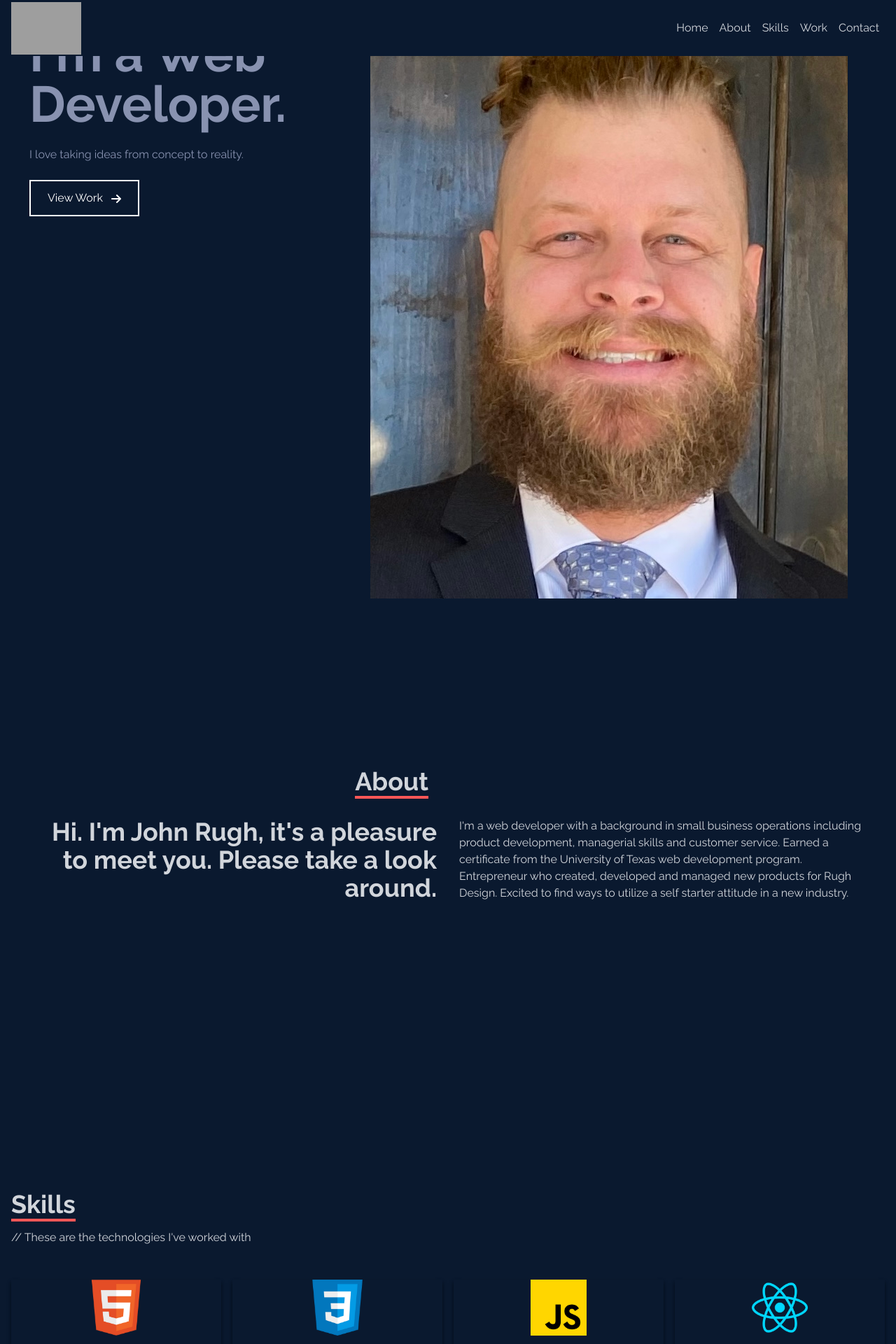
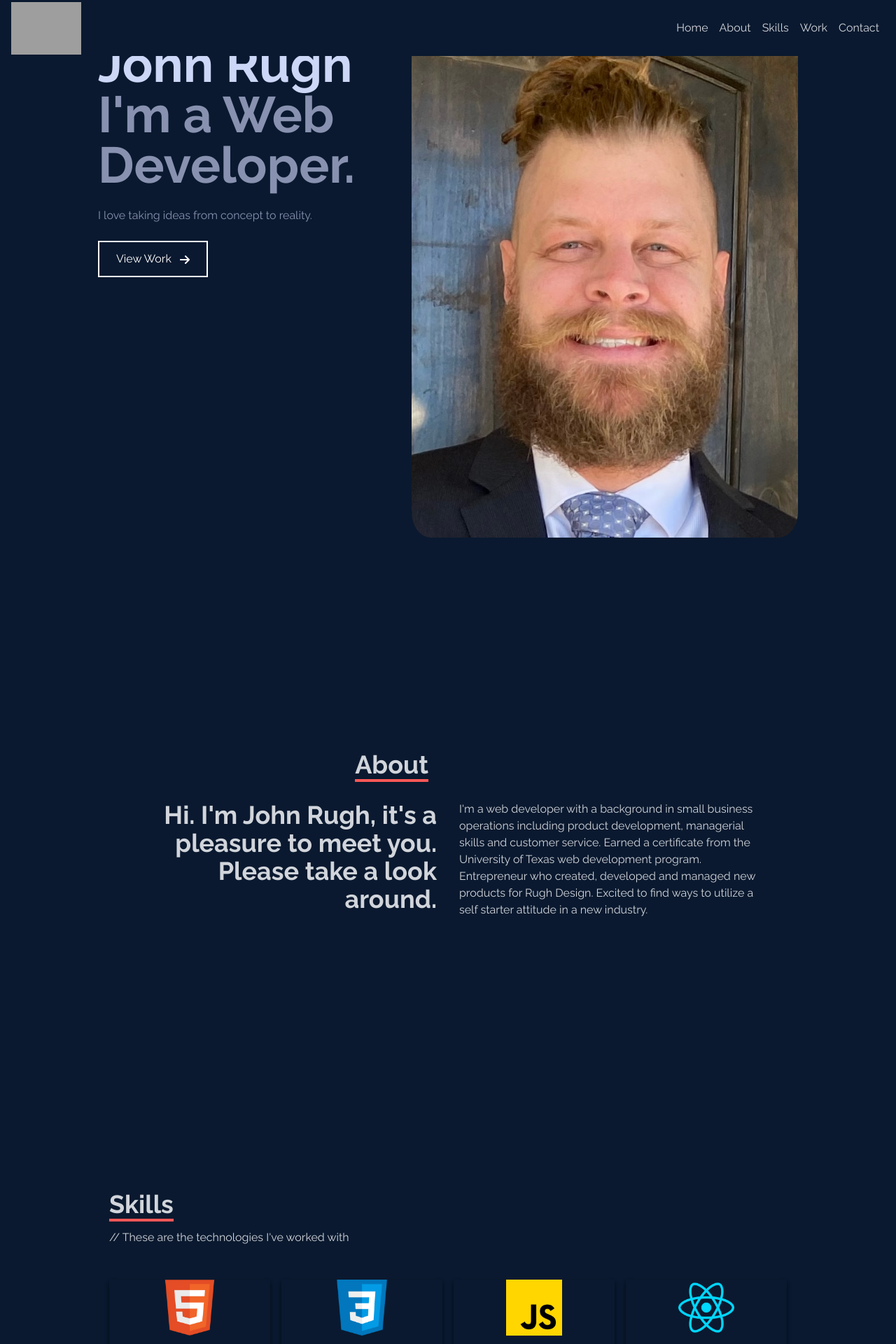
Before and after one commit to roodhouse/python-portfolio, a Flask app: page / in a window 1280 px wide. Shown: the top 1920 px of the page at 70% size. Run offline with Flask 3, Linux system fonts and the light colour scheme; some libraries are stand-ins or nearby versions; grey boxes are pictures that could not be loaded.

Commit message:
finished responsive

```diff
--- a/app.py
+++ b/app.py
@@ -49,6 +49,12 @@ class Contact(db.Model):
     email = db.Column(db.String(250), nullable=False)
     message = db.Column(db.String(1000), nullable=False)
 
+class Social(db.Model):
+    id = db.Column(db.Integer, primary_key=True)
+    name = db.Column(db.String(250), nullable=False)
+    img_url = db.Column(db.String(250), nullable=False)
+    link = db.Column(db.String(250), nullable=False)
+
 class NewContactForm(FlaskForm):
     name = StringField('', validators=[DataRequired()], render_kw={'placeholder': 'Name'})
     email = EmailField('', validators=[DataRequired()], render_kw={'placeholder': 'Email'})
@@ -57,6 +63,7 @@ class NewContactForm(FlaskForm):
 
 with app.app_context():
     db.create_all()
+    db.session.commit
 
 # seed db
 # html = Skills(
@@ -268,7 +275,33 @@ with app.app_context():
 #     code = 'https://github.com/roodhouse/frontend-mentor-workit-landing-page'
 # )
 
-# with app.app_context():
+# social seed
+
+linkedin = Social(
+    name = 'LinkedIn',
+    img_url = 'static/images/social/linkedin.svg',
+    link = 'https://www.linkedin.com/in/john-m-rugh/'
+)
+
+github = Social(
+    name = 'Github',
+    img_url = 'static/images/social/github.svg',
+    link = 'https://github.com/roodhouse'
+)
+
+email = Social(
+    name = 'Email',
+    img_url = 'static/images/social/email.svg',
+    link = 'mailto: rughjm@gmail.com'
+)
+
+resume = Social(
+    name = 'Resume',
+    img_url = 'static/images/social/resume.svg',
+    link = 'https://drive.google.com/file/d/1LeYXcuW6_-x19RBl2a57_uDf4rbFO1Gn/view?usp=drive_link'
+)
+
+with app.app_context():
 #     db.session.add(entertainment)
 #     db.session.add(galleria)
 #     db.session.add(space)
@@ -306,7 +339,12 @@ with app.app_context():
 #     db.session.add(pod)
 #     db.session.add(skilled)
 #     db.session.add(work_it)
-#     db.session.commit()
+    # db.session.add(linkedin)
+    # db.session.add(github)
+    # db.session.add(email)
+    # db.session.add(resume)
+
+    db.session.commit()
 
 @app.route("/", methods=['GET', 'POST'])
 def home():
--- a/static/css/styles.css
+++ b/static/css/styles.css
@@ -61,6 +61,14 @@ body {
     height: 100vh;
 }
 
+#homeContainerTwo {
+    max-width: 1000px;
+}
+
+.johnImg {
+    border-radius: 5%;
+}
+
 .nameIs {
     color: #ff5757;
 }
@@ -81,6 +89,10 @@ body {
     max-width: 700px;
     padding: 1rem 0 1rem 0;
     color: #8892B0;
+}
+
+#viewWork {
+    text-decoration: none;
 }
 
 .viewMoreButton {
@@ -380,4 +392,15 @@ body {
     #homeContainer, #aboutCopyTextContainer {
         padding: 0 42px;
     }
+
+    #aboutContainer, #skillsContainer, #workContainer {
+        max-width: 1000px;
+    }
+
+    #socialIcons {
+        position: fixed;
+        flex-direction: column;
+        top: 35%;
+        left: 0;
+    }
 }
--- a/templates/header/navbar.html
+++ b/templates/header/navbar.html
@@ -23,4 +23,7 @@
        <a class='nav-link' href="#workWrapper">Work</a>
        <a class='nav-link' href="#contactWrapper">Contact</a>
     </div>
+
+    <!-- Social Icons -->
+    <div id="socialIcons" class="d-none d-lg-flex "></div>
 </nav>
--- a/templates/home.html
+++ b/templates/home.html
@@ -6,13 +6,13 @@
             <h2 class="webDev fw-bolder">I'm a Web Developer.</h2>
             <p class="tagLine m-0">I love taking ideas from concept to reality.</p>
             <div class="viewMore">
-                <a>
+                <a id="viewWork" href="#workWrapper">
                     <button class="viewMoreButton">View Work<span><img class="arrowImage" src="{{ url_for('static', filename='images/arrow.svg') }}" alt="arrow"></span></button>
                 </a>
             </div>
         </div>
         <div id="homeImageContainer" class="homeImageContainer h-100 h-md-75 w-100">
-            <img src="{{ url_for('static', filename='images/me.jpg') }}" alt="John Rugh" class="h-md-100 mw-100">
+            <img src="{{ url_for('static', filename='images/me.jpg') }}" alt="John Rugh" class="h-md-100 mw-100 johnImg">
         </div>
     </div>
 </div>
--- a/templates/index.html
+++ b/templates/index.html
@@ -6,10 +6,10 @@
 <div id="headerContainer">
     {% include 'header.html' %}
 </div>
-<div id="homeWrapper" class="w-100 h-100">
+<div id="homeWrapper" class="w-100 h-100 d-lg-flex">
     {% include 'home.html' %}
 </div>
-<div id="aboutWrapper" class="w-100 h-100">
+<div id="aboutWrapper" class="w-100 h-100 d-lg-flex justify-content-lg-center">
     {% include 'about.html' %}
 </div>
 <div id="skillsWrapper" class="w-100 h-100 pt-md-0">
```
Also changed, not shown: instance/portfolio.db, static/images/social/email.svg (added), static/images/social/github.svg (added), static/images/social/linkedIn.svg (added), static/images/social/resume.svg (added).
